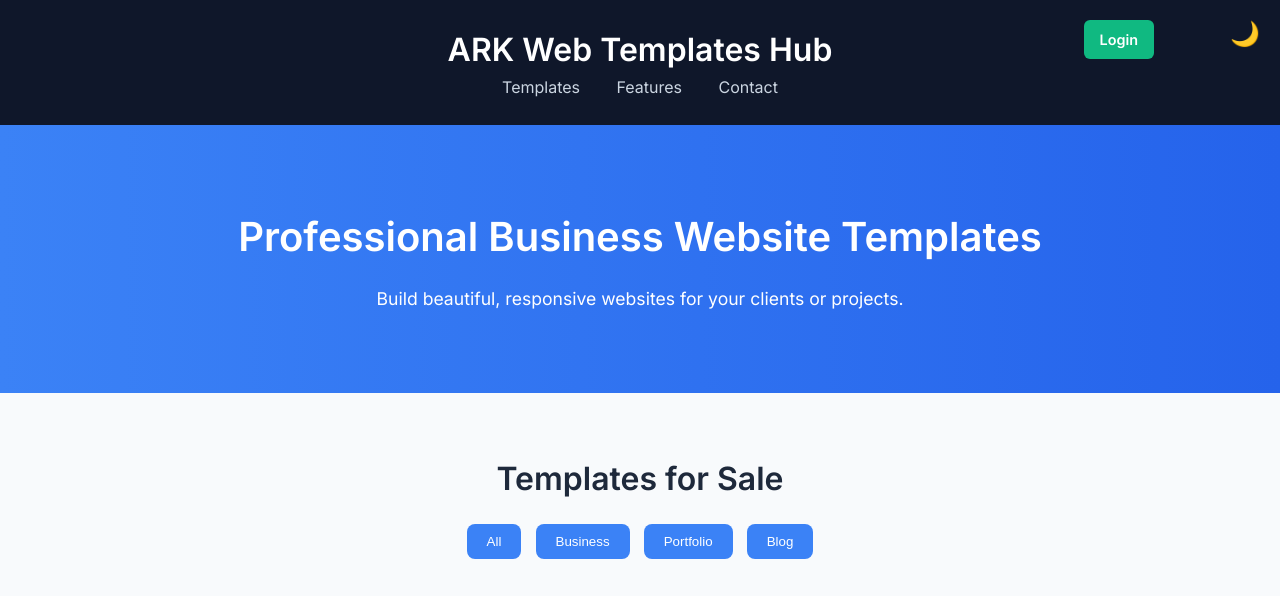
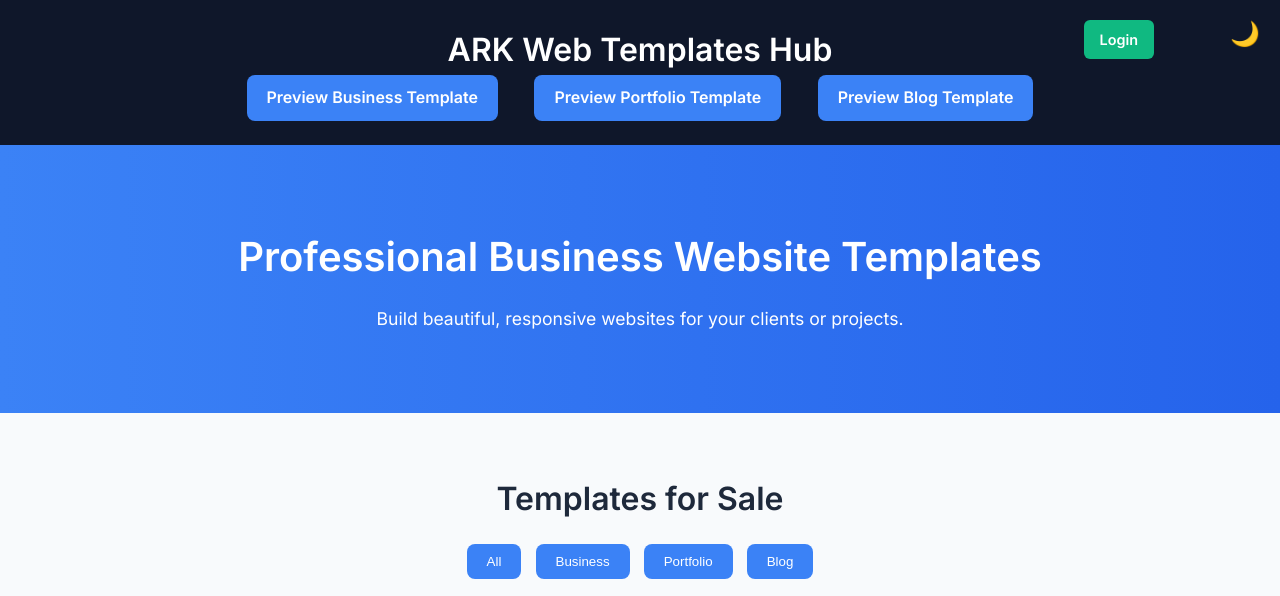
Before and after one commit to ARKcodehub/arkwebhub, a plain HTML site: page index.html in a window 1280 px wide. Shown: the top 596 px of the page. Drawn offline with Linux system fonts and the light colour scheme.

Commit message:
Update index.html

```diff
--- a/index.html
+++ b/index.html
@@ -28,9 +28,10 @@
   <header>
     <h1>ARK Web Templates Hub</h1>
     <nav>
-      <a href="#templates">Templates</a>
-      <a href="#features">Features</a>
-      <a href="#contact">Contact</a>
+      <a href="business-template/index.html" class="btn">Preview Business Template</a>
+      <a href="portfolio-template/index.html" class="btn">Preview Portfolio Template</a>
+      <a href="blog-template/index.html" class="btn">Preview Blog Template</a>
+
 
     <div class="auth-controls">
       <a href="login/index.html" class="auth-btn">Login</a>
```
